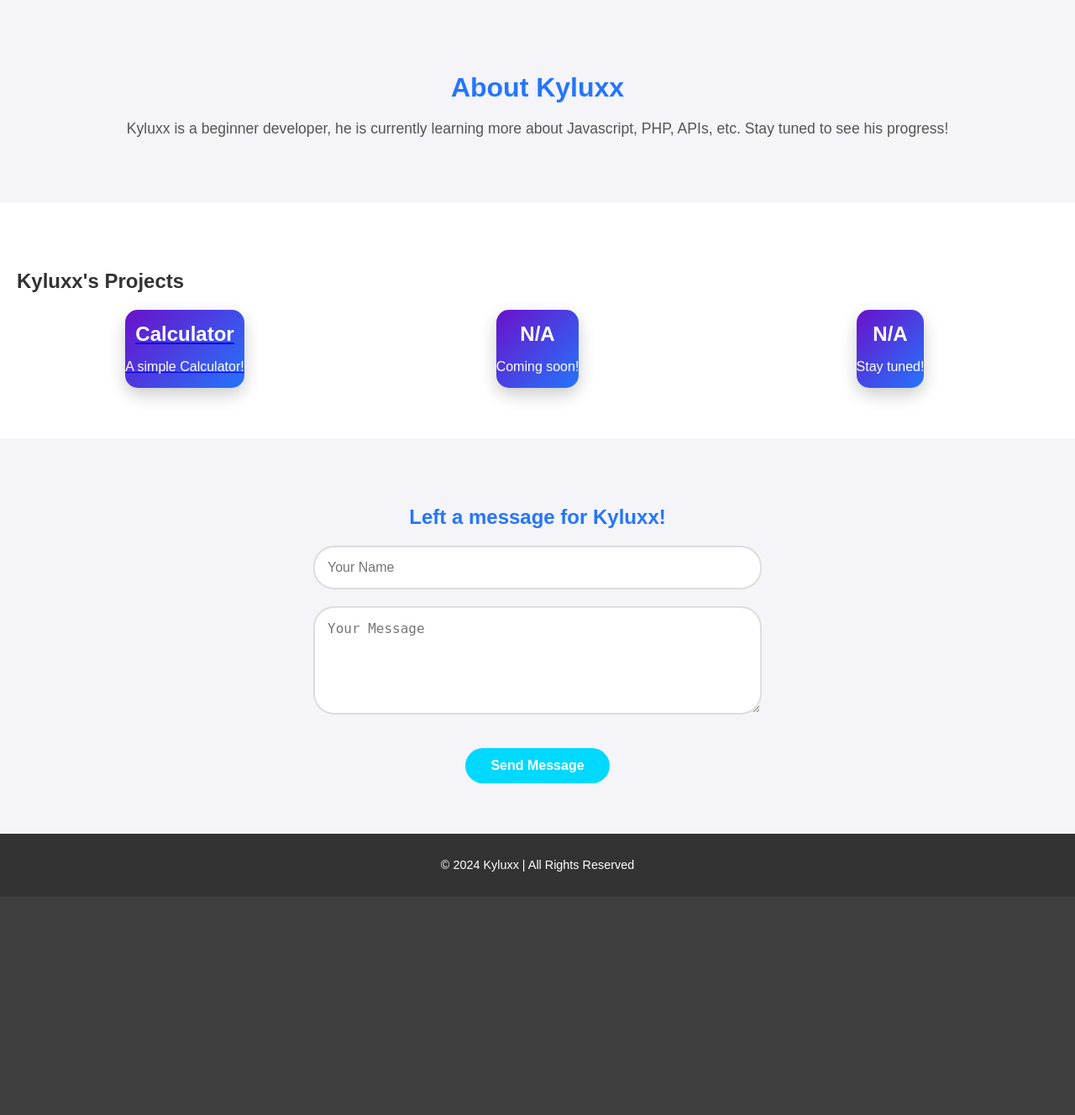
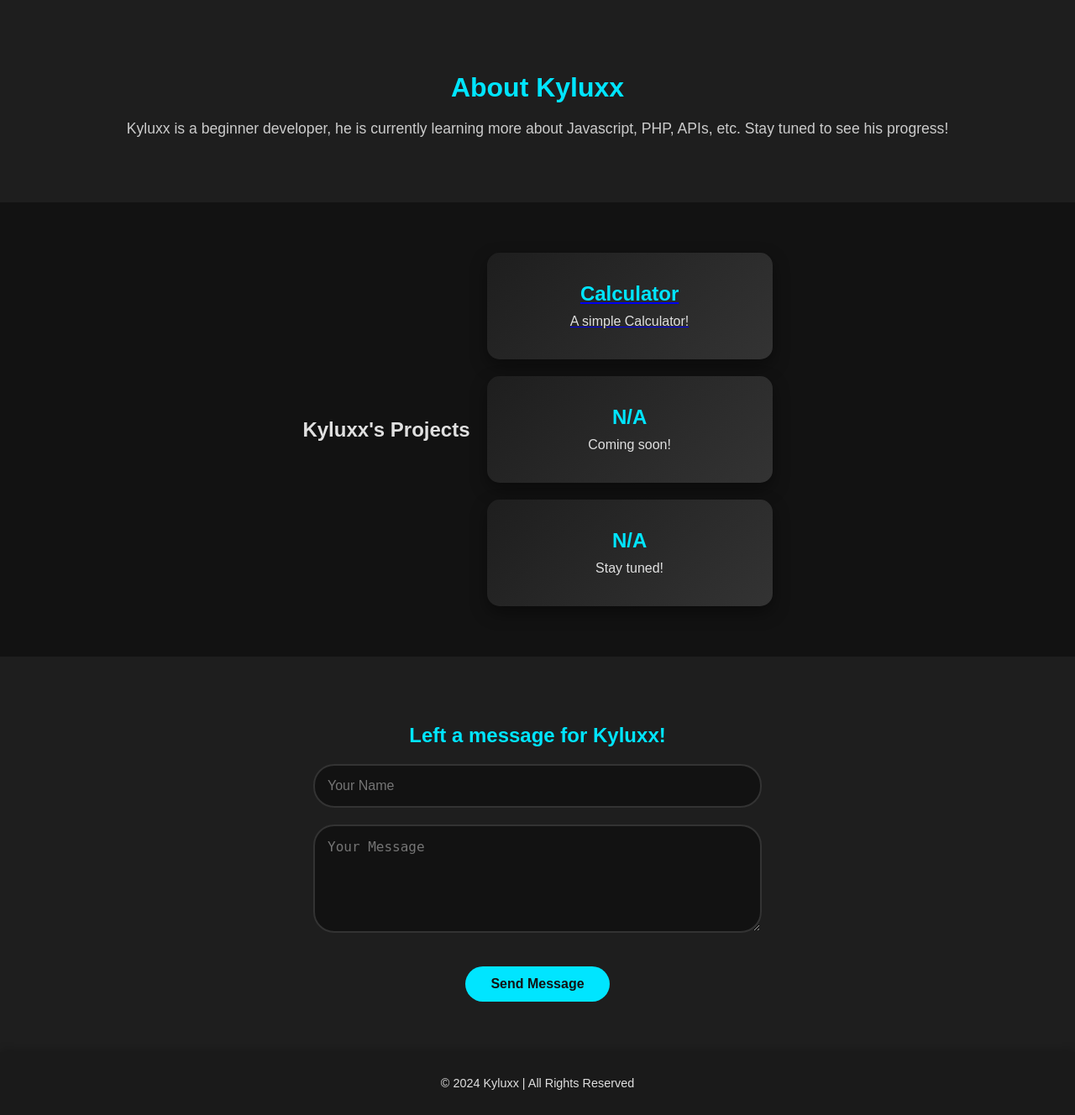
Before and after one commit to Kyluxx/Kyluxx-Website, a PHP site: page / in a window 1280 px wide. Shown: the part 891-2219 px from the top of the page at 84% size. Before the commit the page ends 1929 px from the top, so only its background shows below. Run offline with PHP 8.4, Linux system fonts and the light colour scheme.

Commit message:
update style.css

```diff
--- a/Website/style.css
+++ b/Website/style.css
@@ -5,8 +5,8 @@
     font-family: 'Arial', sans-serif;
     box-sizing: border-box;
     scroll-behavior: smooth;
-    background-color: #f4f4f9;
-    color: #333;
+    background-color: #121212;
+    color: #e0e0e0;
 }
 
 /* Navbar */
@@ -15,9 +15,9 @@
     justify-content: space-between;
     align-items: center;
     padding: 20px;
-    background: linear-gradient(90deg, #6a11cb, #2575fc);
+    background: linear-gradient(90deg, #1a1a1a, #333);
     color: #fff;
-    box-shadow: 0 4px 10px rgba(0, 0, 0, 0.2);
+    box-shadow: 0 4px 10px rgba(0, 0, 0, 0.3);
 }
 
 .nav-links {
@@ -28,25 +28,25 @@
 
 .nav-links li a {
     text-decoration: none;
-    color: #fff;
+    color: #e0e0e0;
     font-weight: 600;
     transition: color 0.3s ease;
 }
 
 .nav-links li a:hover {
-    color: #00d9ff;
+    color: #00e5ff;
 }
 
 /* Hero Section */
 .hero {
     height: 100vh;
-    background: linear-gradient(to right, rgba(0, 0, 0, 0.6), rgba(0, 0, 0, 0.6)),
-                url('assets/hero.jpg') no-repeat center center/cover;
+    background: linear-gradient(to right, rgba(0, 0, 0, 0.8), rgba(0, 0, 0, 0.8)),
+                url('./nightsky.jpg') no-repeat center center/cover;
     display: flex;
     justify-content: center;
     align-items: center;
     text-align: center;
-    color: #fff;
+    color: #e0e0e0;
 }
 
 .hero-content {
@@ -54,11 +54,11 @@
     padding: 30px 50px;
     border-radius: 15px;
     backdrop-filter: blur(10px);
-    box-shadow: 0 4px 15px rgba(0, 0, 0, 0.2);
+    box-shadow: 0 4px 15px rgba(0, 0, 0, 0.5);
 }
 
 .highlight {
-    color: #00d9ff;
+    color: #00e5ff;
     font-weight: bold;
 }
 
@@ -66,43 +66,38 @@
     display: inline-block;
     margin-top: 20px;
     padding: 12px 30px;
-    background: #00d9ff;
-    color: #fff;
+    background: #00e5ff;
+    color: #121212;
     border: none;
     border-radius: 25px;
     font-weight: bold;
     font-size: 16px;
     cursor: pointer;
     text-decoration: none;
-    transition: background 0.3s ease;
+    transition: background 0.5s ease;
 }
 
 .btn:hover {
-    background: #6a11cb;
+    background: #1a1a1a;
+    color: #00e5ff;
 }
 
 /* About Section */
 .about {
     padding: 60px 20px;
     text-align: center;
-    background: #f4f4f9;
+    background: #1e1e1e;
 }
 
 .about h2 {
-    color: #2575fc;
+    color: #00e5ff;
     margin-bottom: 20px;
     font-size: 2rem;
 }
 
 .about p {
     font-size: 1.1rem;
-    color: #555;
-}
-
-/* Projects Section */
-.projects {
-    padding: 60px 20px;
-    background-color: #fff;
+    color: #cccccc;
 }
 
 .project-grid {
@@ -112,30 +107,11 @@
     justify-items: center;
 }
 
-.project-card {
-    background: linear-gradient(135deg, #6a11cb, #2575fc);
-    border-radius: 15px;
-    box-shadow: 0 8px 20px rgba(0, 0, 0, 0.2);
-    overflow: hidden;
-    color: #fff;
-    transition: transform 0.3s ease;
-}
-
-.project-card:hover {
-    transform: translateY(-10px);
-}
-
-.project-card img {
-    width: 100%;
-    height: 200px;
-    object-fit: cover;
-}
-
 .project-card h3 {
     margin: 15px 0 10px;
     font-size: 1.5rem;
     font-weight: bold;
-    color: #fff;
+    color: #00e5ff;
     text-align: center;
 }
 
@@ -143,11 +119,11 @@
 .contact {
     padding: 60px 20px;
     text-align: center;
-    background: #f4f4f9;
+    background: #1e1e1e;
 }
 
 .contact h2 {
-    color: #2575fc;
+    color: #00e5ff;
     margin-bottom: 20px;
 }
 
@@ -162,38 +138,84 @@
     width: 90%;
     max-width: 500px;
     padding: 15px;
-    border: 2px solid #ddd;
+    border: 2px solid #333;
     border-radius: 25px;
     font-size: 16px;
-    transition: border-color 0.3s ease;
+    background-color: #121212;
+    color: #e0e0e0;
+    transition: border-color 0.5s ease;
 }
 
 .contact input:focus, .contact textarea:focus {
-    border-color: #2575fc;
+    border-color: #00e5ff;
     outline: none;
 }
 
 .contact button {
     padding: 12px 30px;
-    background: #00d9ff;
-    color: #fff;
+    background: #00e5ff;
+    color: #121212;
     border: none;
     border-radius: 25px;
     font-weight: bold;
     font-size: 16px;
     cursor: pointer;
-    transition: background 0.3s ease;
+    transition: background 0.5s ease;
 }
 
 .contact button:hover {
-    background: #6a11cb;
+    background: #1a1a1a;
+    color: #00e5ff;
 }
 
 /* Footer */
 footer {
     text-align: center;
     padding: 15px 0;
-    background: #333;
-    color: #fff;
+    background: #1a1a1a;
+    color: #e0e0e0;
     font-size: 0.9rem;
+    box-shadow: 0 -2px 10px rgba(0, 0, 0, 0.2);
 }
+
+/* Container for projects */
+.projects {
+    padding: 60px 20px;
+    display: flex;
+    justify-content: center;
+    align-items: center;
+    flex-wrap: wrap;
+    gap: 20px;
+}
+
+/* Project Card Styling */
+.project-card {
+    width: 300px;
+    padding: 20px;
+    background: linear-gradient(135deg, #1e1e1e, #333);
+    border-radius: 15px;
+    box-shadow: 0px 8px 20px rgba(0, 0, 0, 0.4);
+    text-align: center;
+    transition: transform 0.5s ease, box-shadow 0.3s ease;
+}
+
+.project-card:hover {
+    transform: translateY(-10px);
+    box-shadow: 0px 12px 30px rgba(0, 0, 0, 0.6);
+}
+
+/* Title Styling */
+.project-card a {
+    text-decoration: none; /* Removes underline */
+    color: #00e5ff;
+    font-size: 1.5rem;
+    font-weight: bold;
+    transition: color 0.s ease;
+}
+
+/* Subtitle / Description */
+.project-card p {
+    margin-top: 10px;
+    color: #e0e0e0;
+    font-size: 1rem;
+}
```
